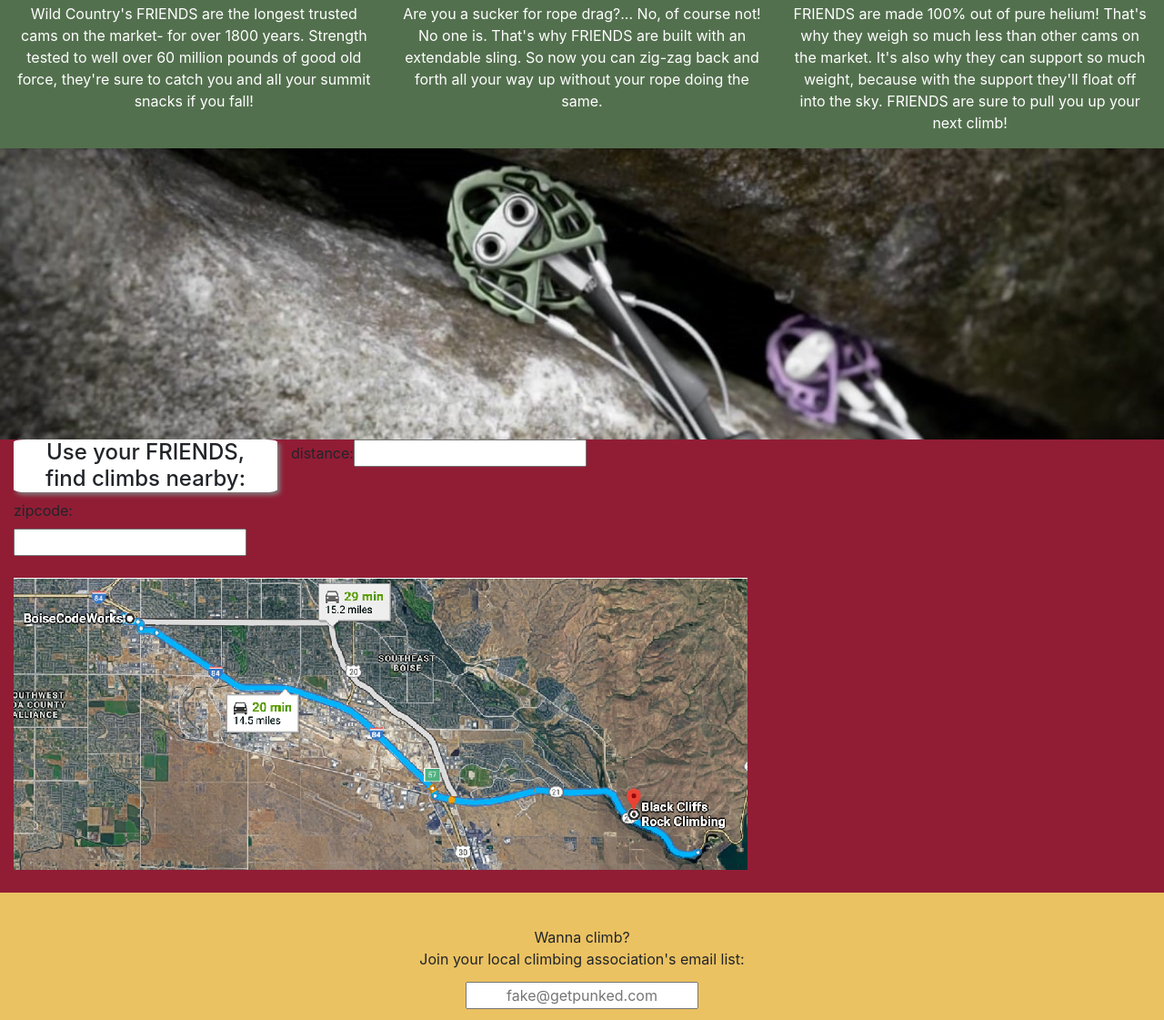
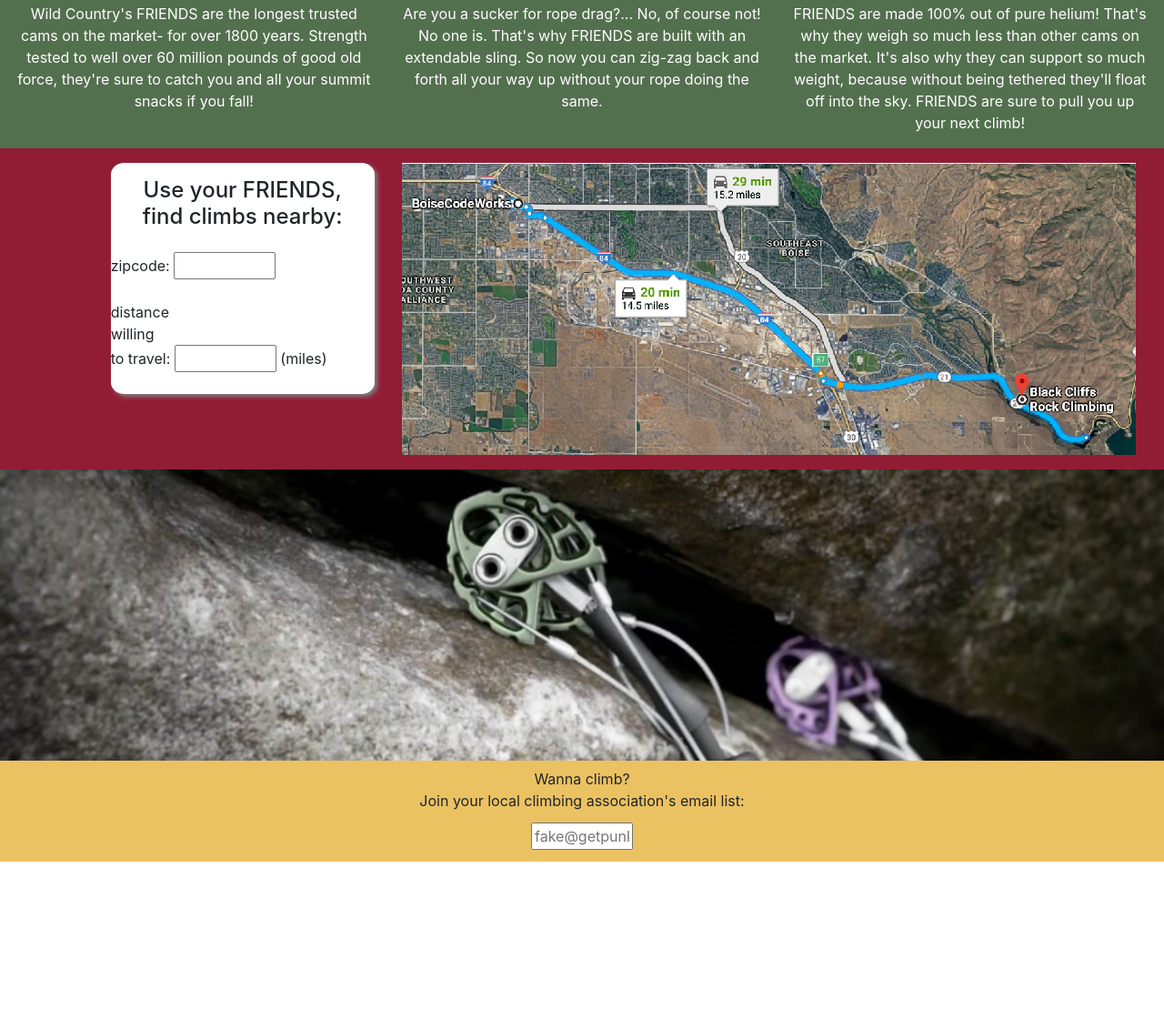
Before and after one commit to porterwilcox/bootstrap-challenge-4of6, a plain HTML site: page index.html in a window 1280 px wide. Shown: the part 472-1593 px from the top of the page at 91% size. After the commit the page ends 1419 px from the top, so only its background shows below. Drawn offline with nearby package versions, Linux system fonts and the light colour scheme.

Commit message:
get-your-friends

```diff
--- a/assets/styles.css
+++ b/assets/styles.css
@@ -94,8 +94,8 @@ button:hover {
 }
 
 input {
-    margin: auto;
-    text-align: center;
+    text-align: right;
+    width: 7em;
 }
 
 .map {
@@ -107,6 +107,7 @@ input {
     background-color: white;
     border-radius: 5%;
     box-shadow: 3px 3px 5px grey;
+    width: fit-content;
 }
 
 .placement {
@@ -114,3 +115,12 @@ input {
     background-size: cover;
     height: 40vh;
 }
+
+/* * {
+    outline: 1px solid red;
+} */
+
+.g-map {
+    background-image: url("https://github.com/porterwilcox/bootstrap-challenge-4of6/blob/master/assets/images/bcw-to-bc.png?raw=true");
+    background-size: cover;
+}
--- a/index.html
+++ b/index.html
@@ -53,35 +53,41 @@
             </div>
             <div class="col-sm-4">
                 <p class="text-center wht">FRIENDS are made 100% out of pure helium! That's why they weigh so much less than other cams on the market.
-                    It's also why they can support so much weight, because with the support they'll float off into the sky.
+                    It's also why they can support so much weight, because without being tethered they'll float off into the sky.
                     FRIENDS are sure to pull you up your next climb!</p>
+            </div>
+        </section>
+        <section class="row map">
+            <div class="col-sm-3  offset-sm-1 pt-3 pb-3">
+                <div class="find-climbs">
+                    <h4 class='text-center pt-3'>Use your FRIENDS,
+                        <br>find climbs nearby:</h4>
+                    <label class='pt-3' for="zipcode">zipcode:
+                        <input maxlength='5' type="text" />
+                    </label>
+                    <label class='pt-3 pb-3' for="distance">distance <br> willing <br> to travel:
+                        <input type="number" /> (miles)
+                    </label>
+                </div>
+            </div>
+            <div class="col-sm-8">
+                <div class="pb-3 pt-3">
+                    <img src="assets/images/bcw-to-bc.png" alt="" map>
+                </div>
             </div>
         </section>
         <div class="row">
             <div class="col placement"></div>
         </div>
-        <section class="row map">
-            <div class="col-sm-3">
-                <div class="find-climbs">
-                    <h4 class='text-center'>Use your FRIENDS,<br>find climbs nearby:</h4>
-                </div class='text-center'>
-                <div><label for="zipcode">zipcode:</label><input type="text"></div>
-            </div>
-            <div class="text-center"><label for="distance">distance:</label><input type="number"></div>
-            <div class="col-sm-8 offset-col-1">
-                <div class='p-t-3 p-b-3'><img src="assets/images/bcw-to-bc.png" alt=""></div>
-            </div>
-        </section>
-        <section class="row news">
+        <footer class="row news">
             <div class="col-sm-12">
-                <div class="text-center p-t-3">Wanna climb?
+                <div class="text-center pt-2">Wanna climb?
                     <br>Join your local climbing association's email list:</div>
                 <div class='text-center p-t-1 p-b-1'>
                     <input type="text" placeholder="fake@getpunked.com">
                 </div>
             </div>
-        </section>
-        <footer class="contact"></footer>
+        </footer>
 
 
 
```
